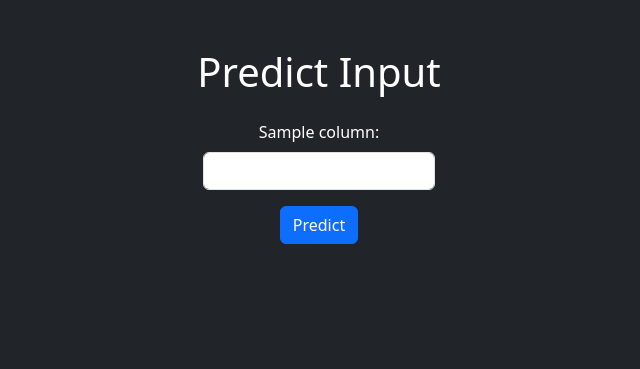
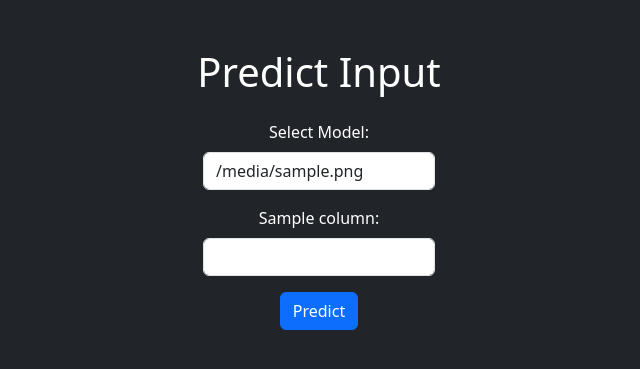
Before and after one commit to Anirudh-sk/WebWeka, a Flask app: template templates/predict_input.html in a window 1280 px wide. Shown: the part 56-425 px from the top of the page, without its empty margins (321-961 px from the left). Run offline with Flask 3, Linux system fonts and the light colour scheme; the template is opened without the code that fills it: most values are stand-ins (such as "Sample title", 1, 10 or a date in 2020).

Commit message:
choose modal

```diff
--- a/main.py
+++ b/main.py
@@ -10,7 +10,7 @@ import seaborn as sns
 from sklearn.metrics import confusion_matrix
 import joblib
 import os
-
+import time
 # from sklearn.feature_extraction.text import TfidfVectorizer
 from sklearn.preprocessing import LabelEncoder
 from sklearn.naive_bayes import GaussianNB
@@ -76,6 +76,7 @@ def index():
     if request.method == 'POST':
         file = request.files['csv_file']
         if file:
+            dataset_name = file.filename.rsplit('.', 1)[0]
             df = pd.read_csv(file)
             df = preprocess_data(df)
             print(df.head())
@@ -86,7 +87,12 @@ def index():
 
 
             model, X_test, y_test = train_model(df, algorithm, target_variable, test_train_split)
-            joblib.dump(model, 'static/model.pkl')
+
+            timestamp = time.strftime("%Y%m%d-%H%M%S")
+            model_filename = f"{dataset_name}_{algorithm}_{timestamp}.pkl"
+            joblib.dump(model, os.path.join('static', model_filename))
+
+            # joblib.dump(model, 'static/model.pkl')
             session['columns'] = list(df.columns)
             session['target_variable'] = target_variable
 
@@ -140,8 +146,15 @@ def predict_input():
     print(columnsdf)
     numeric_cols = set(columns) - set(columnsdf.select_dtypes(include=['object']).columns)
     print(numeric_cols)
+    model_files = [file for file in os.listdir('static') if file.endswith('.pkl')]
+
     if request.method == 'POST':
-        model = joblib.load('static/model.pkl')
+
+        selected_model = request.form.get('selected_model')
+        model_path = os.path.join('static', selected_model)
+        model = joblib.load(model_path)
+
+        # model = joblib.load('static/model.pkl')
 
         input_values = {}
         for column in columns:
@@ -167,7 +180,7 @@ def predict_input():
 
         return render_template('predict_input.html', columns=columns, prediction=output)
 
-    return render_template('predict_input.html', columns=columns, target=target_variable)
+    return render_template('predict_input.html', columns=columns, model_files=model_files , target=target_variable)
 
 
 
--- a/templates/predict_input.html
+++ b/templates/predict_input.html
@@ -20,7 +20,6 @@ body::-webkit-scrollbar-thumb {
     </style>
 </head>
 <body class="bg-dark text-white text-center">
-</nav>
 <nav class="navbar navbar-dark bg-dark">
     <div class="container-fluid">
         <a class="navbar-brand" href="#">Web Weka</a>
@@ -46,6 +45,14 @@ body::-webkit-scrollbar-thumb {
     <div class="row justify-content-center">
         <div class="col-md-6">
             <form action="/predictinput" method="post">
+              <div class="mb-3">
+                <label for="selected_model" class="form-label">Select Model:</label>
+                <select class="form-control" name="selected_model" id="selected_model" required>
+                    {% for model_file in model_files %}
+                        <option value="{{ model_file }}" {% if selected_model == model_file %} selected {% endif %}>{{ model_file }}</option>
+                    {% endfor %}
+                </select>
+            </div>
                 {% for column in columns %}
                     {% if column != target %}
                         <div class="mb-3">
@@ -54,6 +61,8 @@ body::-webkit-scrollbar-thumb {
                         </div>
                     {% endif %}
                 {% endfor %}
+
+
 
                 <div class="mb-3">
                     <input type="submit" class="btn btn-primary" value="Predict">
```
Also changed, not shown: static/kdeplot.png, 3 other files. Lines whose indentation alone changed are shown as unchanged.
